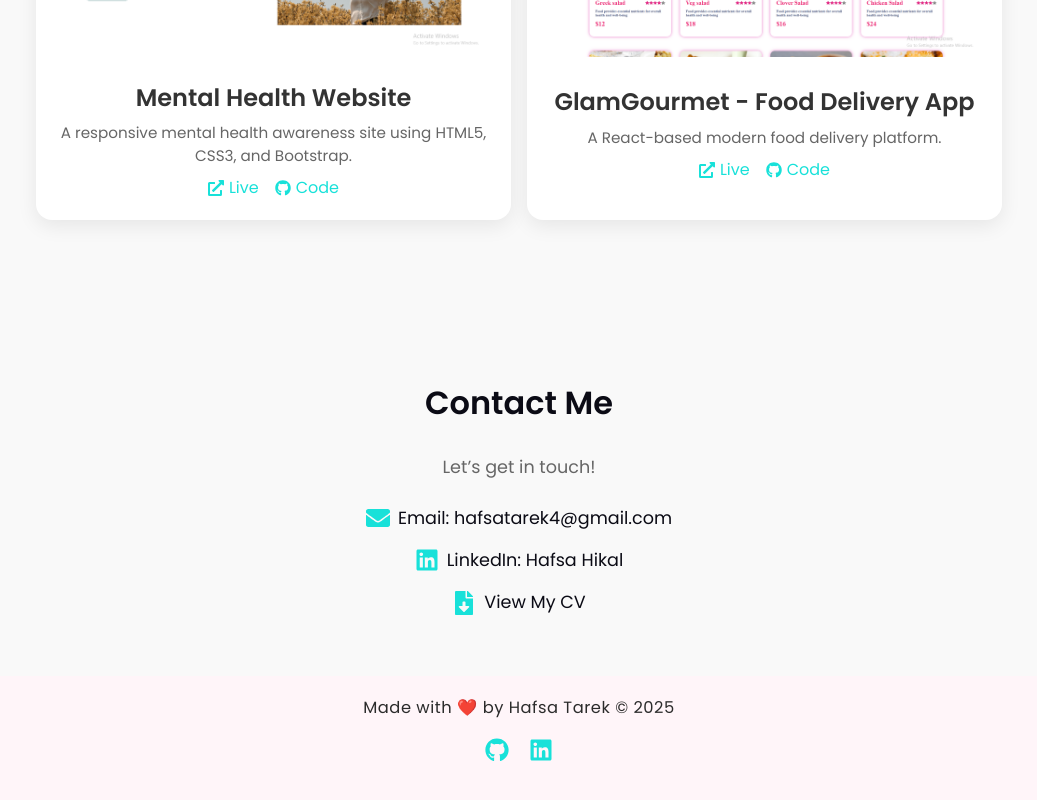
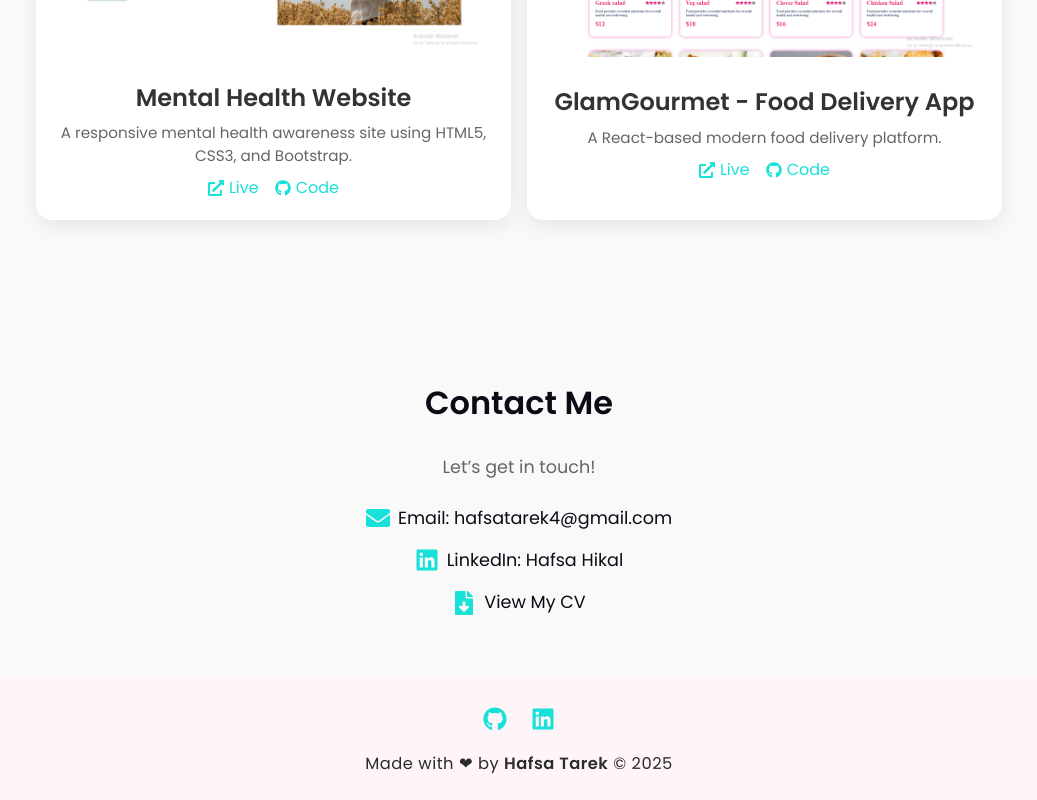
Before and after one commit to HafsaTarek/HafsaPortfolio, a React (Create React App) app: page / in a window 1280 px wide. Shown: the part 3389-4189 px from the top of the page, without its empty margins (121-1158 px from the left). Built offline with nearby package versions, Linux system fonts and the light colour scheme; the HTML template or start-up script is replaced by a standard one.

Commit message:
Changed smth in footer

```diff
--- a/src/Footer/Footer.jsx
+++ b/src/Footer/Footer.jsx
@@ -3,29 +3,32 @@ import { FaGithub, FaLinkedin } from "react-icons/fa";
 
 const Footer = () => {
   return (
-    <footer className="footer text-center">
+    <footer className="footer text-center py-4">
       <div className="container">
-        <p className="footer-text">
-          Made with ❤️ by Hafsa Tarek &copy; {new Date().getFullYear()}
-        </p>
-        <div className="footer-icons mt-2">
+        <div className="footer-icons d-flex justify-content-center gap-4 mb-3">
           <a
             href="https://github.com/HafsaTarek"
             target="_blank"
             rel="noopener noreferrer"
             className="footer-link"
+            aria-label="GitHub"
           >
-            <FaGithub />
+            <FaGithub className="footer-icon" />
           </a>
           <a
             href="https://www.linkedin.com/in/hafsa-hikal-87a591318/"
             target="_blank"
             rel="noopener noreferrer"
             className="footer-link"
+            aria-label="LinkedIn"
           >
-            <FaLinkedin />
+            <FaLinkedin className="footer-icon" />
           </a>
         </div>
+        <p className="footer-text mb-0">
+          Made with <span className="heart">❤</span> by <strong>Hafsa Tarek</strong> &copy;{" "}
+          {new Date().getFullYear()}
+        </p>
       </div>
     </footer>
   );
```
